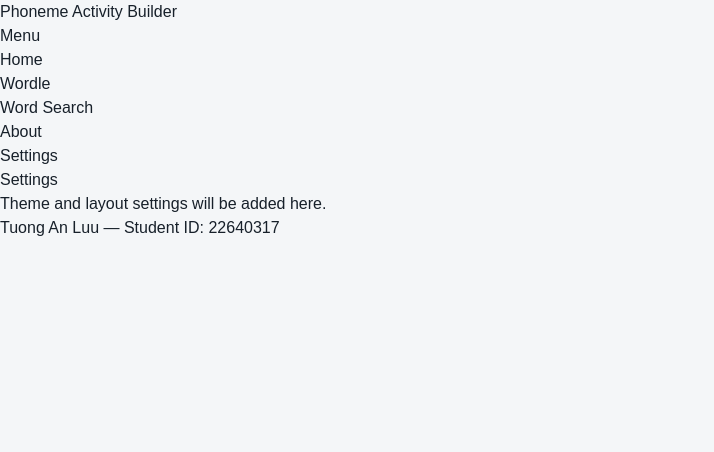
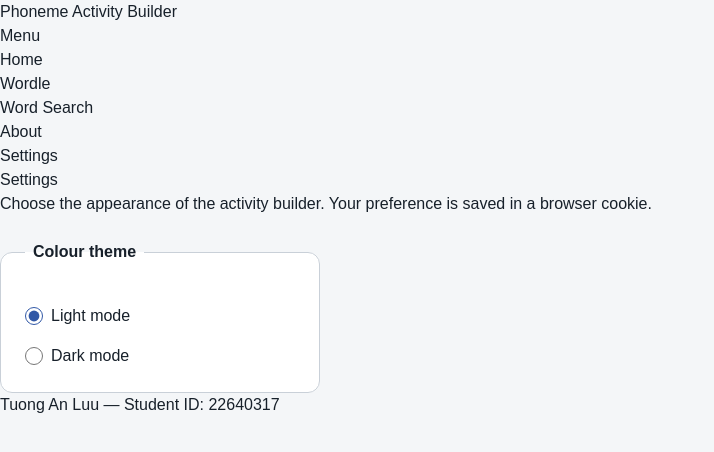
Before and after one commit to Tuong-An-Luu/speech-activity-builder-a2, a Next.js app: page /settings in a window 1280 px wide. Shown: the top 452 px of the page, without its empty margins (0-714 px from the left). Built offline with nearby package versions, Linux system fonts and the light colour scheme.

Commit message:
Fix theme contrast and settings layout

```diff
--- a/app/globals.css
+++ b/app/globals.css
@@ -1,15 +1,61 @@
 @import "tailwindcss";
 
 :root {
-  --background: #ffffff;
-  --foreground: #171717;
+  --background: #f4f6f8;
+  --surface: #ffffff;
+  --text: #17202a;
+  --muted-text: #53606d;
+  --border: #c9d0d8;
+  --primary: #3158a6;
+  --primary-text: #ffffff;
+  --hover-surface: #e9efff;
+}
+
+:root[data-theme="dark"] {
+  --background: #111720;
+  --surface: #1d2631;
+  --text: #f3f6f8;
+  --muted-text: #c2cbd4;
+  --border: #526170;
+  --primary: #9bb5ff;
+  --primary-text: #111720;
+  --hover-surface: #2b3745;
+}
+
+* {
+  box-sizing: border-box;
+}
+
+html {
+  background: var(--background);
 }
 
 body {
+  margin: 0;
   background: var(--background);
-  color: var(--foreground);
+  color: var(--text);
   font-family: Arial, Helvetica, sans-serif;
+  line-height: 1.5;
 }
+
+button,
+input,
+select {
+  font: inherit;
+}
+
+button,
+input,
+select,
+fieldset {
+  color: var(--text);
+}
+
+a {
+  color: inherit;
+}
+
+/* Builder layout */
 
 .builder-layout {
   display: grid;
@@ -21,14 +67,16 @@
 .builder-panel,
 .preview-panel {
   padding: 24px;
-  border: 1px solid #c9d0d8;
+  border: 1px solid var(--border);
   border-radius: 12px;
-  background: #ffffff;
+  background: var(--surface);
+  color: var(--text);
 }
 
 .builder-panel label {
   display: block;
   margin-top: 16px;
+  color: var(--text);
   font-weight: 700;
 }
 
@@ -38,10 +86,22 @@
   min-height: 44px;
   margin-top: 6px;
   padding: 10px 12px;
-  border: 1px solid #7a8793;
+  border: 1px solid var(--border);
   border-radius: 6px;
-  font: inherit;
+  background: var(--surface);
+  color: var(--text);
 }
+
+.builder-panel input::placeholder {
+  color: var(--muted-text);
+  opacity: 1;
+}
+
+.preview-panel p {
+  overflow-wrap: anywhere;
+}
+
+/* Buttons */
 
 .button {
   min-height: 44px;
@@ -49,48 +109,77 @@
   padding: 10px 16px;
   border: 0;
   border-radius: 8px;
-  background: #3158a6;
-  color: #ffffff;
-  font: inherit;
+  background: var(--primary);
+  color: var(--primary-text);
   font-weight: 700;
   cursor: pointer;
 }
 
-.preview-panel p {
-  overflow-wrap: anywhere;
+.button:hover {
+  filter: brightness(1.05);
 }
 
-@media (max-width: 760px) {
-  .builder-layout {
-    grid-template-columns: 1fr;
-  }
+.button:focus-visible,
+.word-search-cell:focus-visible,
+.phoneme-hint:focus-visible,
+input:focus-visible,
+select:focus-visible {
+  outline: 3px solid var(--primary);
+  outline-offset: 3px;
 }
 
-body {
-  background: #f4f6f8;
-  color: #17202a;
+/* Theme settings */
+
+.settings-group {
+  width: fit-content;
+  min-width: 320px;
+  margin-top: 24px;
+  padding: 24px;
+  border: 1px solid var(--border);
+  border-radius: 12px;
+  background: var(--surface);
+  color: var(--text);
 }
 
-.builder-panel,
-.preview-panel {
-  background: #ffffff;
-  color: #17202a;
+.settings-group legend {
+  padding: 0 8px;
+  color: var(--text);
+  font-weight: 700;
 }
 
-.builder-panel input,
-.builder-panel select {
-  background: #ffffff;
-  color: #17202a;
+.settings-group label {
+  display: flex;
+  align-items: center;
+  gap: 8px;
+  margin-top: 16px;
+  color: var(--text);
 }
 
-.builder-panel input::placeholder {
-  color: #5b6570;
+.settings-group input[type="radio"] {
+  width: 18px;
+  height: 18px;
+  margin: 0;
+  accent-color: var(--primary);
 }
 
+/* Phoneme controls */
+
 .phoneme-hint {
-  background: #ffffff;
-  color: #17202a;
+  display: inline-flex;
+  flex-direction: column;
+  align-items: center;
+  justify-content: center;
+  min-width: 80px;
+  min-height: 56px;
+  padding: 10px;
+  border: 1px solid var(--border);
+  border-radius: 8px;
+  background: var(--surface);
+  color: var(--text);
+  cursor: pointer;
 }
+
+/* Word Search */
 
 .word-search-grid {
   display: grid;
@@ -103,19 +192,31 @@
 .word-search-cell {
   min-height: 56px;
   padding: 8px;
-  border: 2px solid #64717f;
+  border: 2px solid var(--border);
   border-radius: 6px;
-  background: #ffffff;
-  color: #17202a;
-  font: inherit;
+  background: var(--surface);
+  color: var(--text);
   font-weight: 700;
   cursor: pointer;
 }
 
 .word-search-cell:hover,
 .word-search-cell:focus-visible {
-  background: #e9efff;
-  border-color: #3158a6;
+  background: var(--hover-surface);
+  border-color: var(--primary);
+}
+
+/* Responsive layout */
+
+@media (max-width: 760px) {
+  .builder-layout {
+    grid-template-columns: 1fr;
+  }
+
+  .settings-group {
+    width: 100%;
+    min-width: 0;
+  }
 }
 
 @media (max-width: 520px) {
--- a/app/settings/page.tsx
+++ b/app/settings/page.tsx
@@ -1,8 +1,16 @@
+import ThemeController from "../../components/ThemeController";
+
 export default function SettingsPage() {
   return (
     <section>
       <h1>Settings</h1>
-      <p>Theme and layout settings will be added here.</p>
+
+      <p>
+        Choose the appearance of the activity builder.
+        Your preference is saved in a browser cookie.
+      </p>
+
+      <ThemeController />
     </section>
   );
 }
--- /dev/null
+++ b/components/ThemeController.tsx
@@ -0,0 +1,62 @@
+"use client";
+
+import { useEffect, useState } from "react";
+
+type Theme = "light" | "dark";
+
+function readCookie(name: string): string | null {
+  const cookie = document.cookie
+    .split("; ")
+    .find((item) => item.startsWith(`${name}=`));
+
+  return cookie
+    ? decodeURIComponent(cookie.split("=")[1])
+    : null;
+}
+
+export default function ThemeController() {
+  const [theme, setTheme] = useState<Theme>("light");
+
+  useEffect(() => {
+    const savedTheme = readCookie("theme");
+
+    if (savedTheme === "light" || savedTheme === "dark") {
+      setTheme(savedTheme);
+      document.documentElement.dataset.theme = savedTheme;
+    }
+  }, []);
+
+  function changeTheme(newTheme: Theme) {
+    setTheme(newTheme);
+    document.documentElement.dataset.theme = newTheme;
+
+    document.cookie =
+      `theme=${newTheme}; path=/; max-age=31536000; SameSite=Lax`;
+  }
+
+  return (
+    <fieldset className="settings-group">
+      <legend>Colour theme</legend>
+
+      <label>
+        <input
+          type="radio"
+          name="theme"
+          checked={theme === "light"}
+          onChange={() => changeTheme("light")}
+        />
+        Light mode
+      </label>
+
+      <label>
+        <input
+          type="radio"
+          name="theme"
+          checked={theme === "dark"}
+          onChange={() => changeTheme("dark")}
+        />
+        Dark mode
+      </label>
+    </fieldset>
+  );
+}
```
